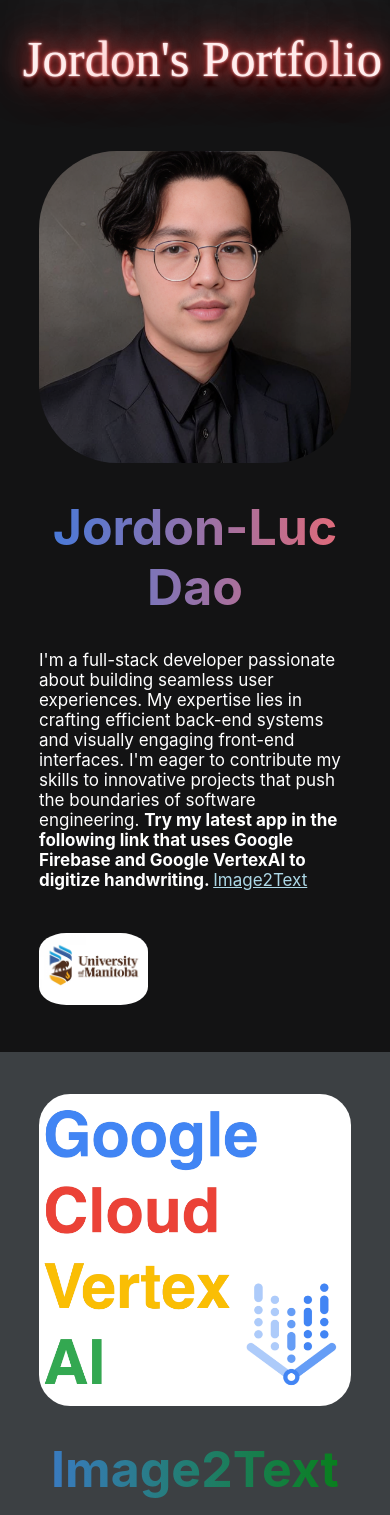
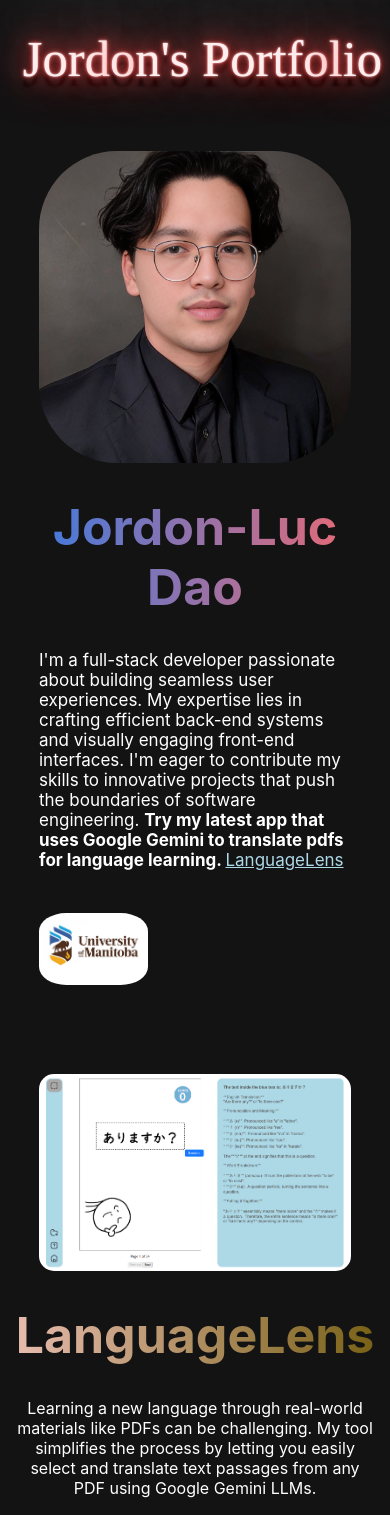
Before and after one commit to jDaowy/jordons-profile, a React (Create React App) app: page / in a window 390 px wide. Shown: the top 1515 px of the page. Built offline with nearby package versions, Linux system fonts and the light colour scheme; no server answers.

Commit message:
Add Language Lens Project
Add Language Lens Project as second page.

```diff
--- a/src/components/Arrows/Arrows.js
+++ b/src/components/Arrows/Arrows.js
@@ -3,7 +3,7 @@
 import { faArrowLeft, faArrowRight } from "@fortawesome/free-solid-svg-icons";
 
 function Arrows({ currentState, setCurrentState }) {
-  const MAX_STATE = 4; // Maximum value for currentState
+  const MAX_STATE = 5; // Maximum value for currentState
 
   const handleGoBack = () => {
     setCurrentState((prev) => Math.max(0, prev - 1));
--- a/src/components/FirstPage/FirstPage.js
+++ b/src/components/FirstPage/FirstPage.js
@@ -4,16 +4,18 @@
 import CharacterScreen from "../CharacterScreen/CharacterScreen";
 import Streamlit from "../Streamlit/Streamlit";
 import VertexAI from "../VertexAI/VertexAI";
+import LanguageLens from "../LanguageLens/LanguageLens";
 
 function FirstPage({ currentState, setCurrentState }) {
   return (
     <div className="page-container">
       <div className="content">
         {currentState === 0 && <IntroContent />}
-        {currentState === 1 && <VertexAI />}
-        {currentState === 2 && <GitStuff userName="jDaowy" />}
-        {currentState === 3 && <CharacterScreen />}
-        {currentState === 4 && <Streamlit />}
+        {currentState === 1 && <LanguageLens />}
+        {currentState === 2 && <VertexAI />}
+        {currentState === 3 && <GitStuff userName="jDaowy" />}
+        {currentState === 4 && <CharacterScreen />}
+        {currentState === 5 && <Streamlit />}
       </div>
     </div>
   );
--- a/src/components/IntroContent/IntroContent.js
+++ b/src/components/IntroContent/IntroContent.js
@@ -1,7 +1,7 @@
 import "./IntroContent.css";
 
 function IntroContent() {
-  const vertexLink = "https://gemini-fb-382fd.web.app/";
+  const vertexLink = "https://pdf-translator-ea570.web.app/";
 
   return (
     <div className="content">
@@ -18,8 +18,8 @@
           skills to innovative projects that push the boundaries of software
           engineering.{" "}
           <strong>
-            Try my latest app in the following link that uses Google Firebase
-            and Google VertexAI to digitize handwriting.{" "}
+            Try my latest app that uses Google Gemini to translate pdfs for
+            language learning.{" "}
           </strong>
           <a
             className="vertex-link"
@@ -27,7 +27,7 @@
             target="_blank"
             rel="noopener noreferrer"
           >
-            Image2Text
+            LanguageLens
           </a>
         </p>
         <img
--- /dev/null
+++ b/src/components/LanguageLens/LanguageLens.css
@@ -0,0 +1,47 @@
+.lens-container {
+  display: flex;
+  height: 100%;
+  width: 100%;
+  justify-content: space-evenly;
+  align-items: center;
+}
+
+.lens-img {
+  height: 60%;
+  max-width: 50%;
+  border-radius: 15px;
+}
+
+p {
+  color: white;
+}
+
+.lens-grad {
+  background: linear-gradient(to right, #e6bbad, #796217);
+  -webkit-background-clip: text; /* Important for showing gradient through text */
+  background-clip: text;
+  -webkit-text-fill-color: transparent;
+  font-size: 25px; /* Example - adjust as needed */
+}
+
+@media (max-width: 768px) {
+  .lens-container {
+    height: auto;
+    flex-direction: column;
+    padding-top: 5vh;
+    padding-bottom: 5vh;
+  }
+
+  .lens-img {
+    min-width: 80%;
+  }
+  .vertex-text {
+    max-width: fit-content;
+    text-align: center;
+  }
+
+  .lens-text {
+    padding-left: 16px;
+    padding-right: 16px;
+  }
+}
--- /dev/null
+++ b/src/components/LanguageLens/LanguageLens.js
@@ -0,0 +1,38 @@
+import "./LanguageLens.css";
+
+function LanguageLens() {
+  const vertexLink = "https://pdf-translator-ea570.web.app/";
+
+  return (
+    <div className="lens-container">
+      <img
+        src="languageLens.png"
+        alt="app screenshot"
+        className="lens-img"
+      ></img>
+      <div className="vertex-text lens-text">
+        <div className="lens-grad">
+          <h1>LanguageLens</h1>
+        </div>
+        <p>
+          Learning a new language through real-world materials like PDFs can be
+          challenging. My tool simplifies the process by letting you easily
+          select and translate text passages from any PDF using Google Gemini
+          LLMs.
+        </p>
+        <strong className="strongbox">
+          <a
+            className="v-link"
+            href={vertexLink}
+            target="_blank"
+            rel="noopener noreferrer"
+          >
+            Click Here To Go To The App
+          </a>
+        </strong>
+      </div>
+    </div>
+  );
+}
+
+export default LanguageLens;
--- a/src/components/Main/Main.js
+++ b/src/components/Main/Main.js
@@ -9,6 +9,7 @@
 import GitStuff from "../GitStuff/GitStuff";
 import CharacterScreen from "../CharacterScreen/CharacterScreen";
 import Streamlit from "../Streamlit/Streamlit";
+import LanguageLens from "../LanguageLens/LanguageLens";
 
 function Main() {
   const [isSidebarExpanded, setIsSidebarExpanded] = useState(true);
@@ -70,6 +71,7 @@
                 </b>
               </div>
               <IntroContent className="phone-intro" />
+              <LanguageLens />
               <VertexAI />
               <GitStuff userName="jDaowy" />
               <CharacterScreen isMobile={isMobile} />
--- a/src/components/Sidenav/Sidenav.js
+++ b/src/components/Sidenav/Sidenav.js
@@ -48,23 +48,29 @@
               className={`but ${currentState === 1 ? "active" : ""}`}
               onClick={() => handleItemClick(1)} // Add onClick handler
             >
-              Image2Text
+              LanguageLens
             </span>
             <span
               className={`but ${currentState === 2 ? "active" : ""}`}
               onClick={() => handleItemClick(2)} // Add onClick handler
             >
-              Github Rest API
+              Image2Text
             </span>
             <span
               className={`but ${currentState === 3 ? "active" : ""}`}
               onClick={() => handleItemClick(3)} // Add onClick handler
             >
-              Image Generation
+              Github Rest API
             </span>
             <span
               className={`but ${currentState === 4 ? "active" : ""}`}
               onClick={() => handleItemClick(4)} // Add onClick handler
+            >
+              Image Generation
+            </span>
+            <span
+              className={`but ${currentState === 5 ? "active" : ""}`}
+              onClick={() => handleItemClick(5)} // Add onClick handler
             >
               LangChain LLM
             </span>
```
Also changed, not shown: public/languageLens.PNG (added).
